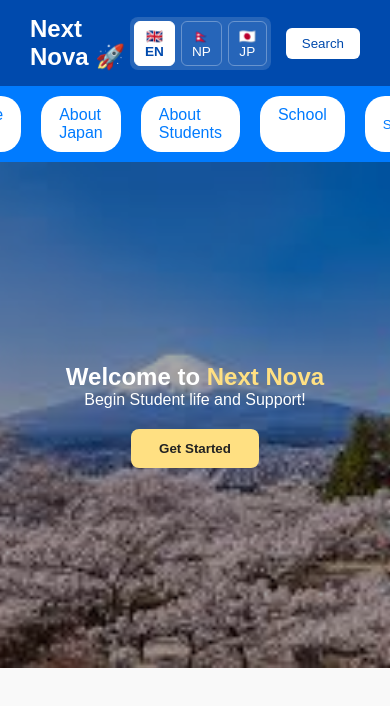
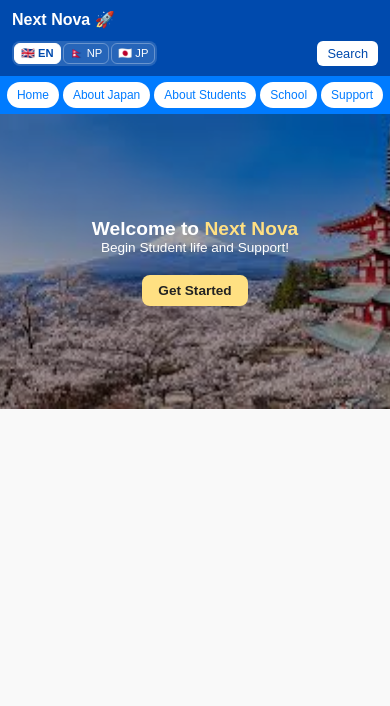
Before and after one commit to harishbahadur/next.nova, a Next.js app in the folder my-nex-project/: page / in a window 390 px wide. Shown: the top 706 px of the page. Built offline with nearby package versions, Linux system fonts and the light colour scheme.

Commit message:
Add mobile-responsive design for homepage - improved mobile UI for all screen sizes

```diff
--- a/my-nex-project/app/layout.tsx
+++ b/my-nex-project/app/layout.tsx
@@ -1,12 +1,22 @@
-import type { Metadata } from "next";
+import type { Metadata, Viewport } from "next";
 import { Inter } from "next/font/google";
 import "./globals.css";
 
 const inter = Inter({ subsets: ["latin"] });
 
 export const metadata: Metadata = {
-  title: "Create Next App",
-  description: "Generated by create next app",
+  title: "Next Nova - Japanese Student Support",
+  description:
+    "Learn about studying in Japan, housing, part-time work, and student life guidance",
+  keywords:
+    "Japan, Student, Language School, Housing, Tokyo, Okinawa, Support",
+};
+
+export const viewport: Viewport = {
+  width: "device-width",
+  initialScale: 1,
+  maximumScale: 5,
+  userScalable: true,
 };
 
 export default function RootLayout({
--- a/my-nex-project/app/page.module.css
+++ b/my-nex-project/app/page.module.css
@@ -510,16 +510,235 @@
   border-color: #d6e3ff;
 }
 
+/* Mobile Responsive Design */
+@media (max-width: 768px) {
+  .main {
+    font-family: Arial, sans-serif;
+  }
+
+  /* Header Mobile */
+  .header {
+    padding: 12px 16px;
+    flex-wrap: wrap;
+    gap: 12px;
+  }
+
+  .logo {
+    font-size: 1.2rem;
+    flex-basis: 100%;
+    order: 1;
+  }
+
+  .nav {
+    flex-basis: 100%;
+    order: 2;
+    gap: 8px;
+    justify-content: space-between;
+  }
+
+  .langSelector {
+    gap: 3px;
+    padding: 2px;
+  }
+
+  .langBtn {
+    padding: 4px 8px;
+    font-size: 0.75rem;
+  }
+
+  .searchButton {
+    padding: 6px 12px;
+    font-size: 0.9rem;
+  }
+
+  /* Navigation Line Mobile */
+  .navLine {
+    padding: 8px 0;
+    gap: 8px;
+    flex-wrap: wrap;
+    justify-content: center;
+  }
+
+  .navButton {
+    padding: 8px 12px;
+    font-size: 0.85rem;
+    border-radius: 16px;
+  }
+
+  /* Search Bar Mobile */
+  .searchBar {
+    flex-direction: column;
+    gap: 8px;
+    padding: 12px;
+  }
+
+  .searchInput {
+    width: 100%;
+    padding: 8px;
+    font-size: 0.9rem;
+  }
+
+  .goButton {
+    width: 100%;
+    padding: 8px;
+  }
+
+  /* Search Panel Mobile */
+  .searchPanel {
+    width: min(95vw, 100%);
+    left: 2.5vw;
+  }
+
+  /* Hero Section Mobile */
+  .hero {
+    min-height: 40vh;
+    padding: 40px 16px;
+  }
+
+  .heroContent {
+    padding: 20px;
+  }
+
+  .heroContent h1 {
+    font-size: 1.5rem;
+  }
+
+  .heroContent p {
+    font-size: 0.95rem;
+  }
+
+  .hero .button {
+    padding: 10px 20px;
+    font-size: 0.95rem;
+  }
+
+  /* Get Started Section Mobile */
+  .getStartedSection {
+    padding: 30px 12px;
+  }
+
+  .boxGrid {
+    gap: 15px;
+    grid-template-columns: repeat(auto-fit, minmax(160px, 1fr));
+  }
+
+  .infoBox {
+    padding: 18px 16px;
+  }
+
+  .infoBox h3 {
+    font-size: 1rem;
+    margin-bottom: 8px;
+  }
+
+  .infoBox p {
+    font-size: 0.85rem;
+  }
+}
+
 @media (max-width: 480px) {
+  /* Extra Small Screens */
+  .header {
+    padding: 10px 12px;
+  }
+
+  .logo {
+    font-size: 1rem;
+  }
+
+  .nav {
+    gap: 6px;
+  }
+
+  .langSelector {
+    gap: 2px;
+    padding: 2px;
+  }
+
+  .langBtn {
+    padding: 3px 6px;
+    font-size: 0.7rem;
+  }
+
+  .searchButton {
+    padding: 5px 10px;
+    font-size: 0.8rem;
+  }
+
+  .navLine {
+    padding: 6px 0;
+    gap: 4px;
+  }
+
+  .navButton {
+    padding: 6px 10px;
+    font-size: 0.75rem;
+  }
+
+  .hero {
+    min-height: 35vh;
+    padding: 30px 12px;
+  }
+
+  .heroContent {
+    padding: 15px;
+  }
+
+  .heroContent h1 {
+    font-size: 1.2rem;
+  }
+
+  .heroContent p {
+    font-size: 0.85rem;
+  }
+
+  .hero .button {
+    padding: 8px 16px;
+    font-size: 0.85rem;
+  }
+
+  .getStartedSection {
+    padding: 20px 8px;
+  }
+
+  .boxGrid {
+    gap: 10px;
+    grid-template-columns: 1fr;
+  }
+
+  .infoBox {
+    padding: 15px 12px;
+  }
+
+  .infoBox h3 {
+    font-size: 0.95rem;
+  }
+
+  .infoBox p {
+    font-size: 0.8rem;
+  }
+
+  .searchInput {
+    width: 100%;
+    font-size: 0.85rem;
+  }
+
+  /* Support Form Mobile */
   .supportCard {
     max-width: 92vw;
     padding: 16px;
   }
+
   .formGrid {
     grid-template-columns: 1fr;
     gap: 10px;
   }
+
   .submitButton {
     width: 100%;
   }
+
+  .checkboxGroup {
+    grid-template-columns: 1fr;
+  }
 }
```
Also changed, not shown: 1 other file (tests, documents, lock files or other folders).
